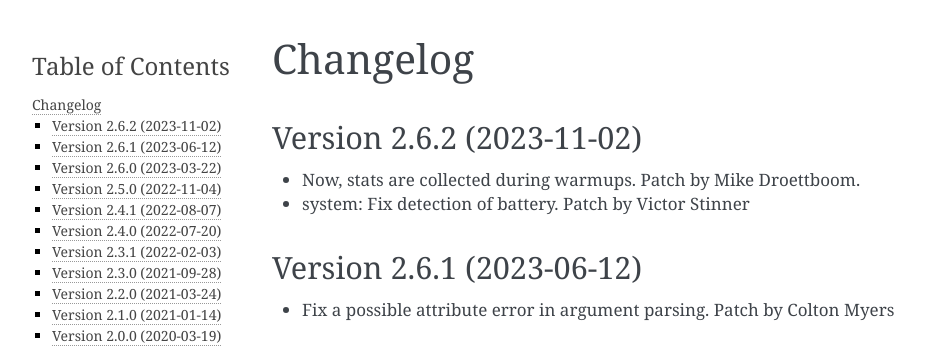
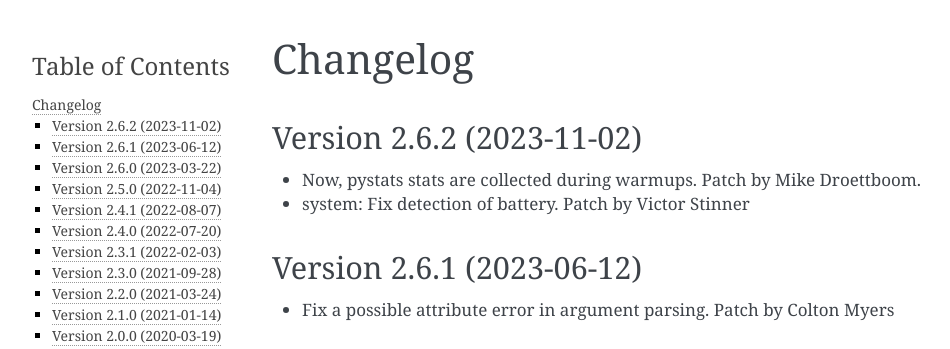
Before and after one commit to psf/pyperf, a Sphinx documentation site: the page built from doc/changelog.rst, in a window 1280 px wide and 900 px high. Shown: the top 349 px of the window, without its empty margins (148-1098 px from the left). Built offline with Sphinx 7.4.7, drawn with Linux system fonts in a browser that asks for light colours.

Commit message:
Update doc/changelog.rst
Co-authored-by: Victor Stinner <vstinner@python.org>

```diff
--- a/doc/changelog.rst
+++ b/doc/changelog.rst
@@ -4,7 +4,7 @@ Changelog
 Version 2.6.2 (2023-11-02)
 ---------------------------
 
-* Now, stats are collected during warmups.
+* Now, pystats stats are collected during warmups.
   Patch by Mike Droettboom.
 * system: Fix detection of battery.
   Patch by Victor Stinner
```
